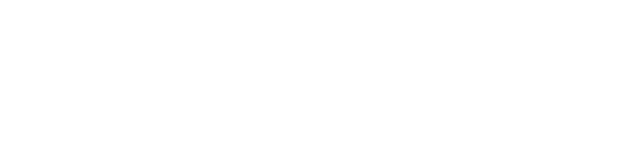
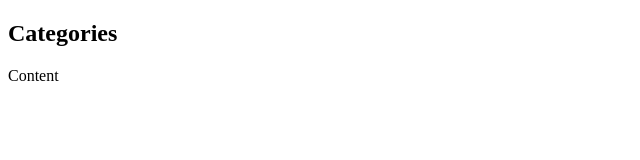
Before and after one commit to Vitasav/cms, a plain HTML site: page index.html in a window 1280 px wide. Shown: the whole page, without its empty margins (0-640 px from the left). Drawn offline with Linux system fonts and the light colour scheme.

Commit message:
template 2.0.

```diff
--- a/index.html
+++ b/index.html
@@ -3,20 +3,20 @@
 <head>
     <meta charset="utf-8">
     <meta name="viewport" content="width=device-width, initial-scale=1.0">
-<link rel="stylesheet" href=""><script src=""></script>
+    <link rel="stylesheet" href="">
+    <script src=""></script>
     <title></title>
 </head>
 
 <body>
-    <main><section>
-        <tamplate id="optionTamplate">
-    <Article id="options">
+            <tamplate>
+                <Article class="post">
+                    <h2>Categories</h2>
+                    <div class="body">
+                        Content
+                    </div>
+                </Article>
+            </tamplate>
+       <script src="script.js"></script>
 
-        <img src=""alt="" href="" >
-        <h2></h2>
-        <p class="summary"></p>
-            </Article></tamplate></section>
-    </main>
-    <link rel="stylesheet" href=""><script src=""></script>
-</body>
-</html>
+</body></html>
```
Also changed, not shown: 1 other file.
